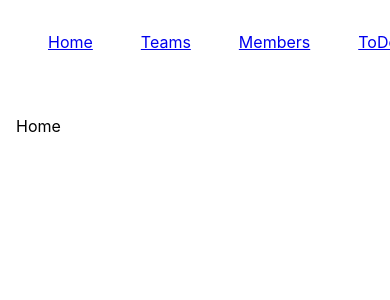
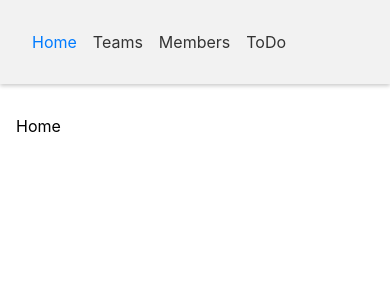
Before and after one commit to mchen7588/sprintfwd, a React (Create React App) app: page / in a window 390 px wide. Shown: the top 300 px of the page. Built offline with nearby package versions, Linux system fonts and the light colour scheme.

Commit message:
add header styling

```diff
--- a/src/components/LayoutProvider/LayoutProvider.css
+++ b/src/components/LayoutProvider/LayoutProvider.css
@@ -6,6 +6,29 @@
   display: flex;
   gap: 3rem;
   padding: 2rem 3rem;
+  background-color: #f2f2f2;
+  box-shadow: 0 2px 4px 0 rgba(0, 0, 0, 0.2);
+}
+
+.header a {
+  text-decoration: none;
+  color: #333;
+  font-size: 1.2rem;
+}
+
+@media only screen and (max-width: 450px) {
+  .header{
+    padding: 2rem 2rem;
+    gap: 1rem;
+  }
+
+  .header a {
+    font-size: 1rem;
+  }
+}
+
+.header a:hover {
+  color: #007BFF;
 }
 
 .app-content {
@@ -13,3 +36,7 @@
   margin: 0 auto;
   padding: 2rem 1rem;
 }
+
+.header a.active {
+  color: #007BFF;
+}
--- a/src/components/LayoutProvider/LayoutProvider.tsx
+++ b/src/components/LayoutProvider/LayoutProvider.tsx
@@ -1,22 +1,24 @@
 import * as React from 'react';
-import { Link } from 'react-router-dom';
+import { Link, useLocation } from 'react-router-dom';
 
 import "./LayoutProvider.css";
 
 function LayoutProvider(props: React.PropsWithChildren<{}>) {
+  const location = useLocation();
+
   return (
     <div className="app-container">
       <header className="header">
-      <Link to="/">
+        <Link to="/" className={location.pathname === '/' ? 'active' : ''}>
           Home
         </Link>
-      <Link to="/teams">
+        <Link to="/teams" className={location.pathname === '/teams' ? 'active' : ''}>
           Teams
         </Link>
-      <Link to="/members">
+        <Link to="/members" className={location.pathname === '/members' ? 'active' : ''}>
           Members
         </Link>
-      <Link to="/todo">
+        <Link to="/todo" className={location.pathname === '/todo' ? 'active' : ''}>
           ToDo
         </Link>
       </header>
```
Lines whose indentation alone changed are shown as unchanged.
